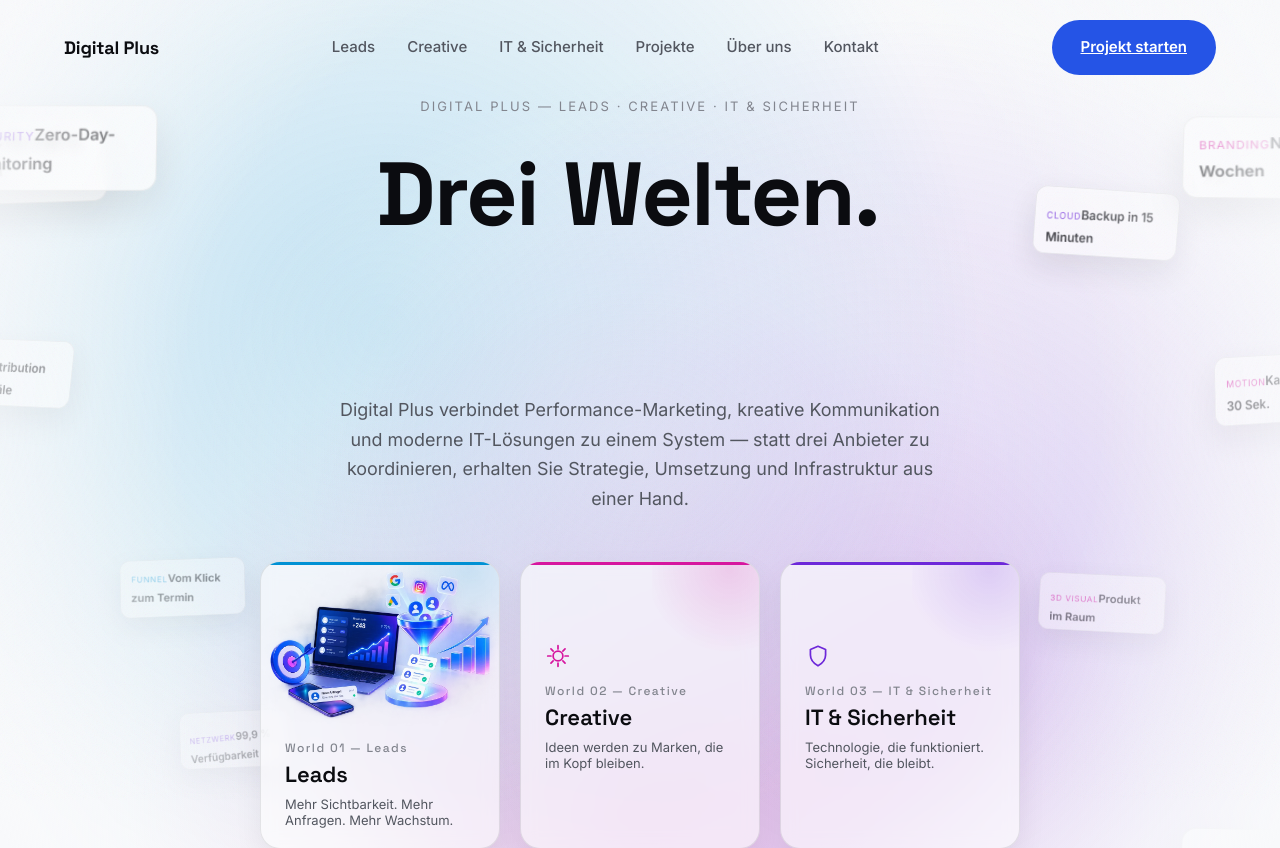
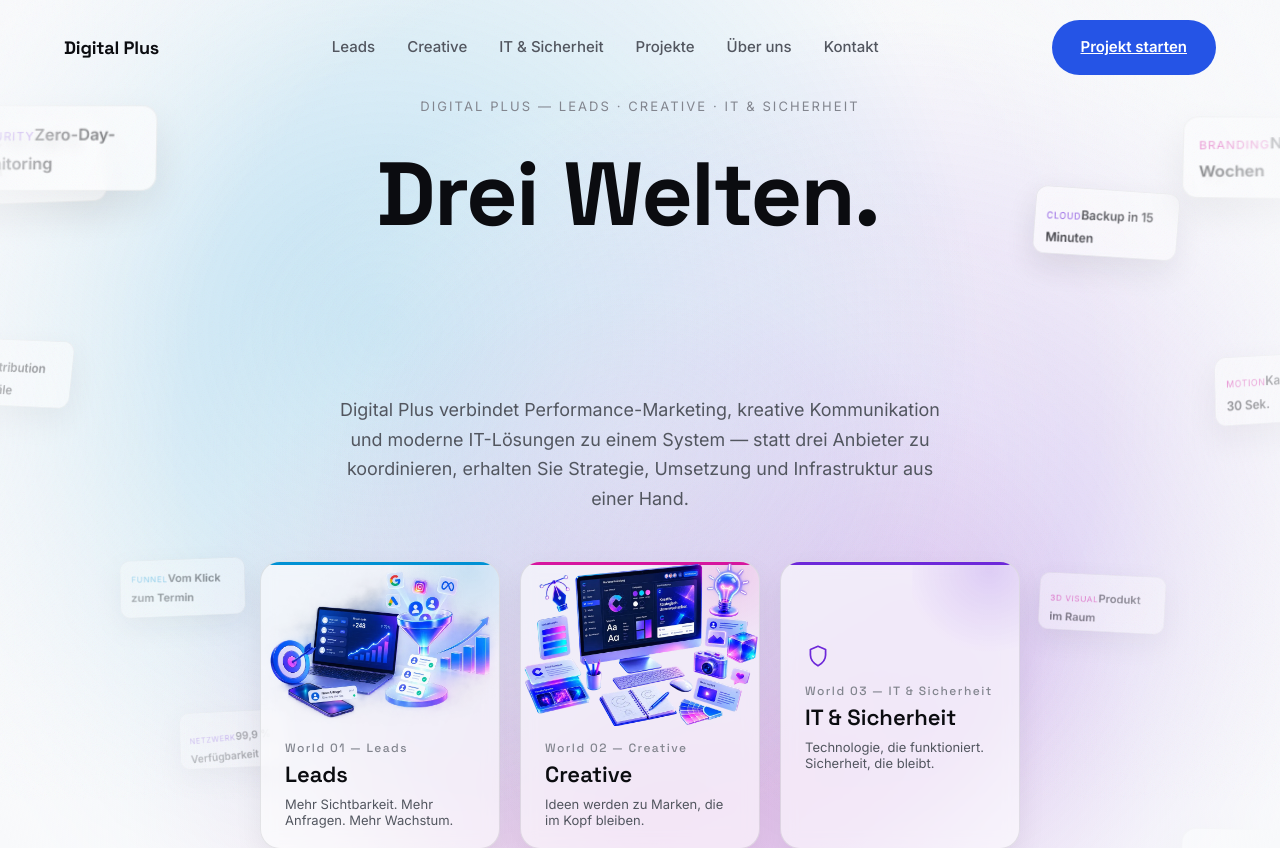
Before and after one commit to DigitalplusGmbH/Skills, a Next.js app in the folder digital-plus/: page / in a window 1280 px wide. Shown: the top 848 px of the page. Built offline with nearby package versions, Linux system fonts and the light colour scheme.

Commit message:
Use real illustration for the Creative card in the hero selector
Same treatment as Leads: replace the line icon with the user-provided
3D illustration (design dashboard, brand tools, creative desk setup),
resized and re-encoded as WebP.

```diff
--- a/digital-plus/components/hero/Hero.tsx
+++ b/digital-plus/components/hero/Hero.tsx
@@ -18,6 +18,7 @@ if (typeof window !== 'undefined') {
 // line icon (WorldIcon) for worlds that don't have one yet.
 const WORLD_IMAGES: Partial<Record<string, string>> = {
   leads: '/images/world-leads.webp',
+  creative: '/images/world-creative.webp',
 };
 
 function SplitWords({ text }: { text: string }) {
```
Also changed, not shown: digital-plus/public/images/world-creative.webp (added).
